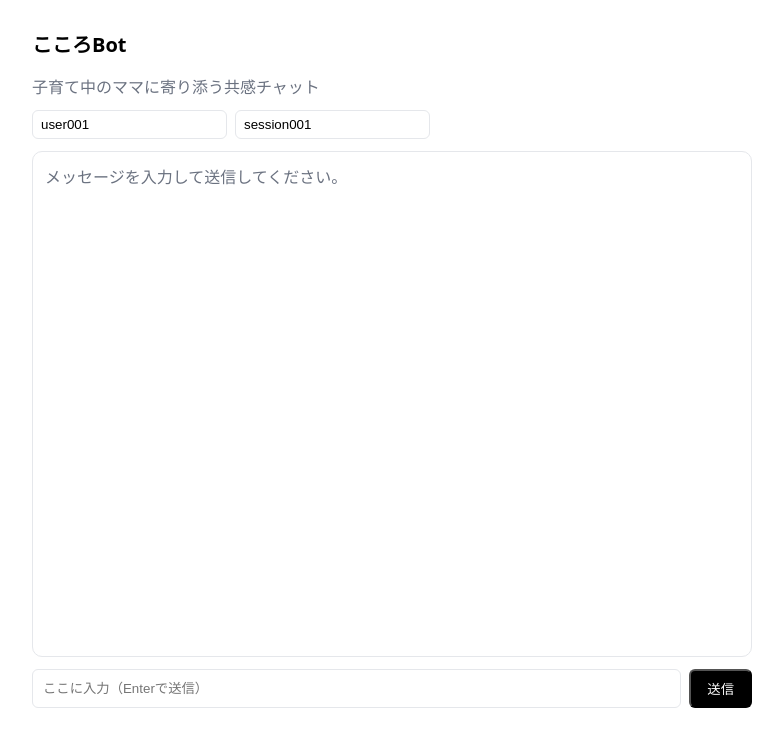
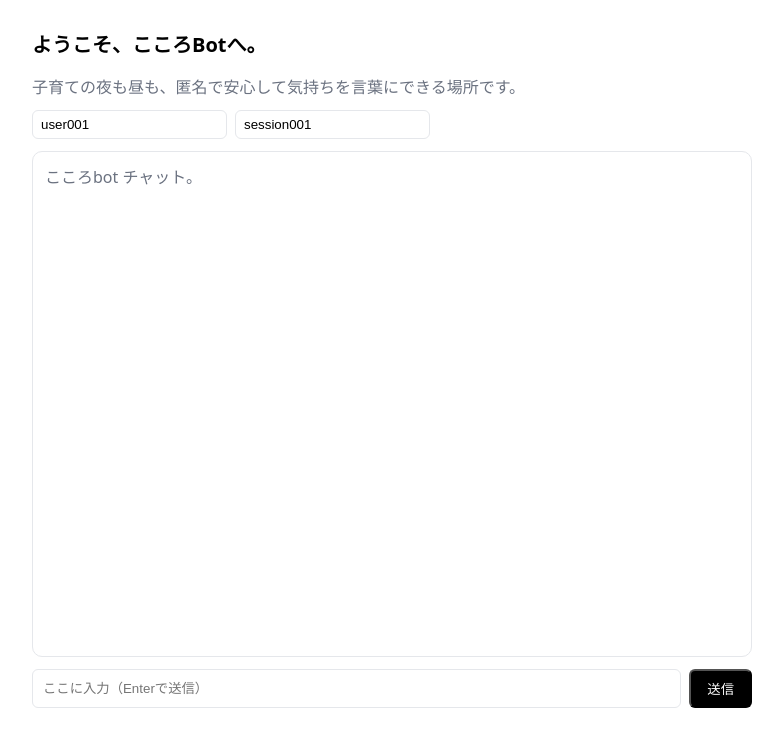
Before and after one commit to RyuYoshi4869/Kokoro_bot_mvp1, a Next.js app: page /chat in a window 1280 px wide. Shown: the top 746 px of the page, without its empty margins (248-1031 px from the left). Built offline with nearby package versions, Linux system fonts and the light colour scheme.

Commit message:
Update page.jsx

```diff
--- a/app/chat/page.jsx
+++ b/app/chat/page.jsx
@@ -36,8 +36,11 @@ export default function ChatPage() {
   return (
     <div style={{ minHeight: "100vh", display: "flex", justifyContent: "center", padding: 16 }}>
       <div style={{ width: "100%", maxWidth: 720 }}>
-        <h1 style={{ fontSize: 20, fontWeight: 600, marginBottom: 8 }}>こころBot</h1>
-        <p style={{ color: "#6b7280", marginBottom: 12 }}>子育て中のママに寄り添う共感チャット</p>
+       <h1 style={{ fontSize: 20, fontWeight: 600, marginBottom: 8 }}>ようこそ、こころBotへ。</h1>
+        <p style={{ color: "#6b7280", marginBottom: 12 }}>
+        子育ての夜も昼も、匿名で安心して気持ちを言葉にできる場所です。
+        </p>
+
 
         <div style={{ display: "flex", gap: 8, marginBottom: 12 }}>
           <input
@@ -55,7 +58,7 @@ export default function ChatPage() {
         </div>
 
         <div style={{ border: "1px solid #e5e7eb", borderRadius: 10, padding: 12, height: "60vh", overflowY: "auto", background: "#fff" }}>
-          {messages.length === 0 && <div style={{ color: "#6b7280" }}>メッセージを入力して送信してください。</div>}
+          {messages.length === 0 && <div style={{ color: "#6b7280" }}>こころbot チャット。</div>}
           {messages.map((m, i) => (
             <div key={i} style={{ display: "flex", justifyContent: m.role === "user" ? "flex-end" : "flex-start", margin: "8px 0" }}>
               <div style={{
```
